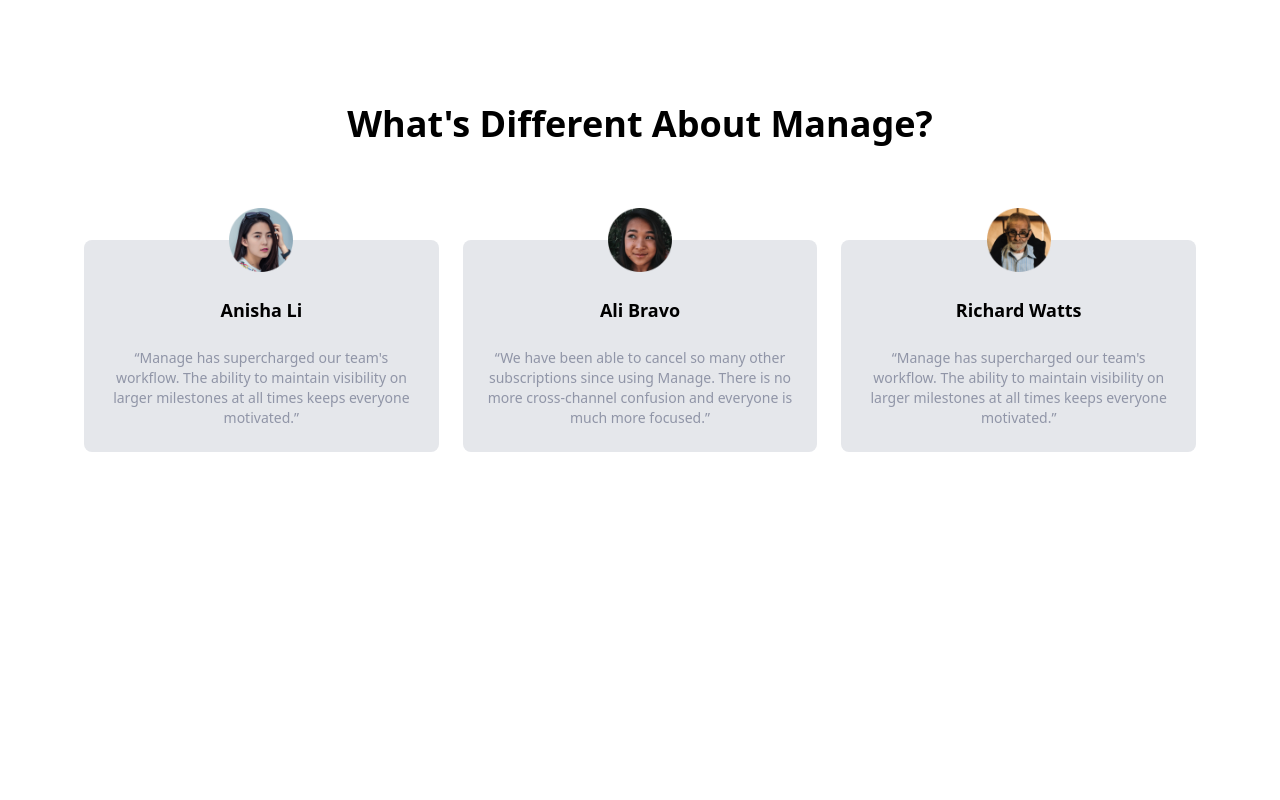
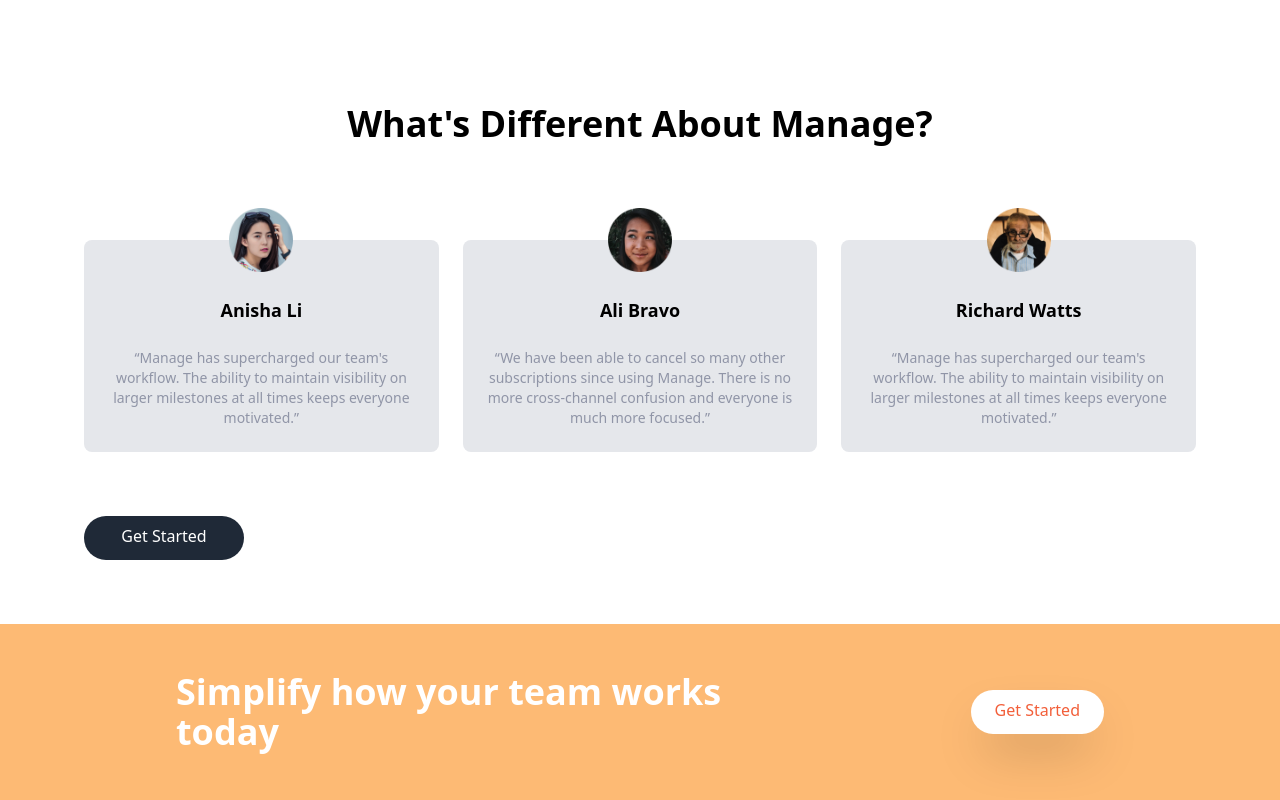
Before and after one commit to bode-tg/tailwind-site, a website: page index.html in a window 1280 px wide. Shown: the part 1200-2000 px from the top of the page. Before the commit the page ends 1652 px from the top, so only its background shows below. Drawn offline with Linux system fonts and the light colour scheme.

Commit message:
Added CTA section

```diff
--- a/index.html
+++ b/index.html
@@ -169,7 +169,7 @@
     <!-- Testimonials -->
     <section id="testimonials">
         <!-- container to heading and testmonial blocks -->
-        <div class="max-w-6xl px-5 mx-auto mt-32 text-center">
+        <div class="max-w-6xl px-5 mx-auto mt-32 text-center ">
             <!-- heading -->
             <h2 class="text-4xl font-bold text-center">
                 What's Different About Manage?
@@ -212,6 +212,37 @@
                     </p>
                 </div>
             </div>
+
+            <!-- button -->
+            <div class="my-16">
+                <a
+                href="#"
+                class="rounded-full px-6 pt-2 p-3 text-white
+                bg-gray-800 baseline hover:bg-gray-400 md:block md:w-40">
+                Get Started</a>
+            </div>
+        </div>
+    </section>
+
+    <!-- CTA Section -->
+    <section id="cta" class="bg-orange-300">
+        <!-- flex container -->
+        <div class="container flex flex-col items-center
+        justify-between px-6 py-24 mx-auto space-y-12
+        md:py-12 md:flex-row md:space-y-0">
+            <!-- heading -->
+            <h2 class="text-5xl font-bold leading-tight
+            text-center text-white md:text-4xl md:max-w-xl md:text-left">
+                Simplify how your team works today
+            </h2>
+        <!-- button -->
+            <div>
+            <a
+            href="#"
+            class="rounded-full px-6 pt-2 p-3 text-brightRed
+            bg-white baseline shadow-2xl hover:bg-gray-900 md:block">
+            Get Started</a>
+            </div>
         </div>
     </section>
 </body>
```
Also changed, not shown: css/main.css.
